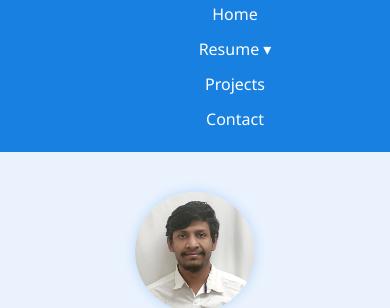
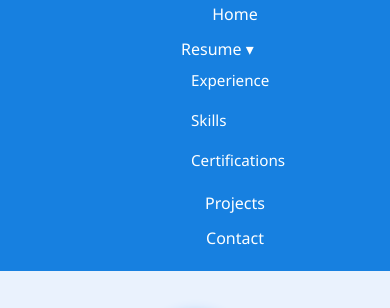
Before and after one commit to Rohansmarty/My-Portfolio, a plain HTML site: page index.html in a window 390 px wide. Shown: the part 50-358 px from the top of the page. Drawn offline with Linux system fonts and the light colour scheme.

Commit message:
Updated Code

```diff
--- a/style.css
+++ b/style.css
@@ -37,32 +37,38 @@ nav.navbar {
 .nav-links a:hover, .nav-links .dropdown:hover .dropbtn {
     background: #126bc3;
 }
+.dropdown {
+    position: relative;
+}
 .dropdown-content {
     display: none;
     position: absolute;
     left: 0;
-    top: calc(100% + 4px);
-    background-color: #fff;
-    min-width: 160px;
-    box-shadow: 0 4px 12px rgba(0,0,0,0.12);
-    z-index: 1;
-    border-radius: 0 0 7px 7px;
+    top: 110%;
+    background-color: #ffffff;
+    min-width: 190px;
+    box-shadow: 0 8px 18px rgba(0,0,0,0.18);
+    z-index: 999;
+    border-radius: 6px;
     overflow: hidden;
 }
-.dropdown:hover .dropdown-content {
+.dropdown:hover .dropdown-content,
+.dropdown:focus-within .dropdown-content {
     display: block;
 }
 .dropdown-content a {
     display: block;
-    color: #1780e0;
-    background: #fff;
-    border-radius: 0;
-    padding: 0.6em 1.1em;
+    color: #1b2a3b;
+    background: #ffffff;
+    padding: 0.65em 1.2em;
     font-size: 0.95em;
     border-bottom: 1px solid #eef3ff;
 }
+.dropdown-content a:last-child {
+    border-bottom: none;
+}
 .dropdown-content a:hover {
-    background: #f7faff;
+    background: #f0f5ff;
 }
 .hero {
     display: flex;
@@ -203,4 +209,22 @@ footer {
   .nav-links li { margin:0.4em 0; }
   .widgets-row { flex-direction:column; }
   .widget.card, .project-card { max-width:100%; min-width:0; }
+  /* Mobile-friendly dropdown: show items inline as normal links */
+  .dropdown-content {
+      position: static;
+      min-width: 100%;
+      box-shadow: none;
+      border-radius: 0;
+      display: block;
+      background: transparent;
+  }
+  .dropdown-content a {
+      padding-left: 1.6em;
+      background: transparent;
+      border-bottom: none;
+      color: #ffffff;
+  }
+  .dropdown-content a:hover {
+      background: rgba(255,255,255,0.12);
+  }
 }
```
